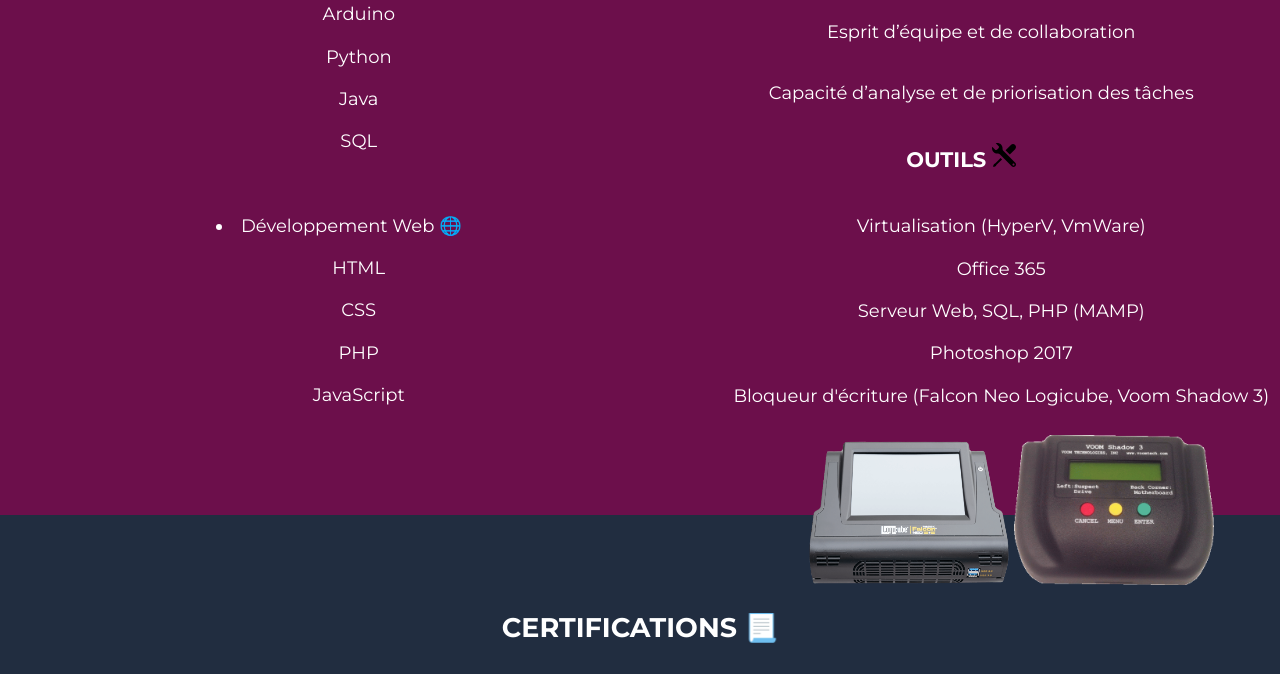
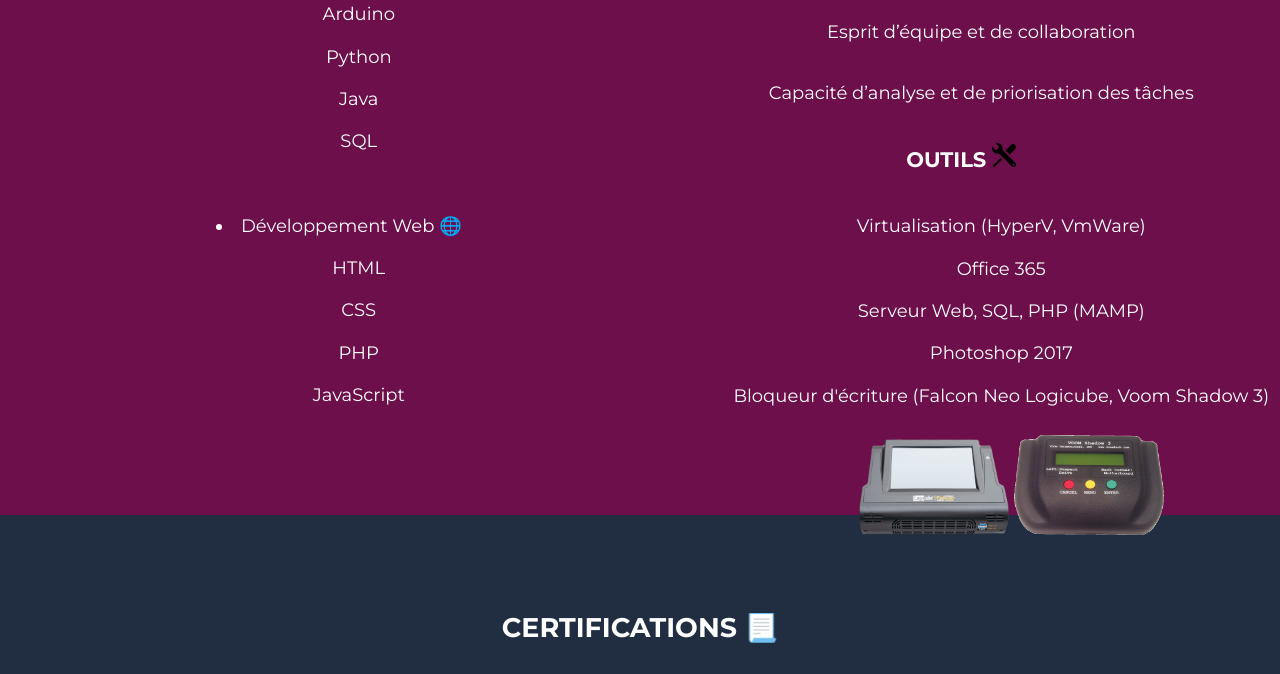
Before and after one commit to gaesty/gaesty.github.io, a plain HTML site: page index.html in a window 1280 px wide. Shown: the part 4285-4959 px from the top of the page. Drawn offline with nearby package versions, Linux system fonts and the light colour scheme.

Commit message:
Update index.html

```diff
--- a/index.html
+++ b/index.html
@@ -161,8 +161,8 @@ En outre, grâce à mon établissement scolaire, j'ai également obtenu le <a hr
           <ul>Bloqueur d'écriture (Falcon Neo Logicube, Voom Shadow 3)</ul>
         </ul>
       <div style="text-align: center;margin-left: 100px;">
-        <img src="../images/logicube.png" style="height: 150px;width: 200px;"/>
-        <img src="../images/shadow3.gif" style="height: 150px;width: 200px;"/>
+        <img src="../images/logicube.png" style="height: 100px;width: 150px;"/>
+        <img src="../images/shadow3.gif" style="height: 100px;width: 150px;"/>
       </div>
       </div>
     </div>
```
